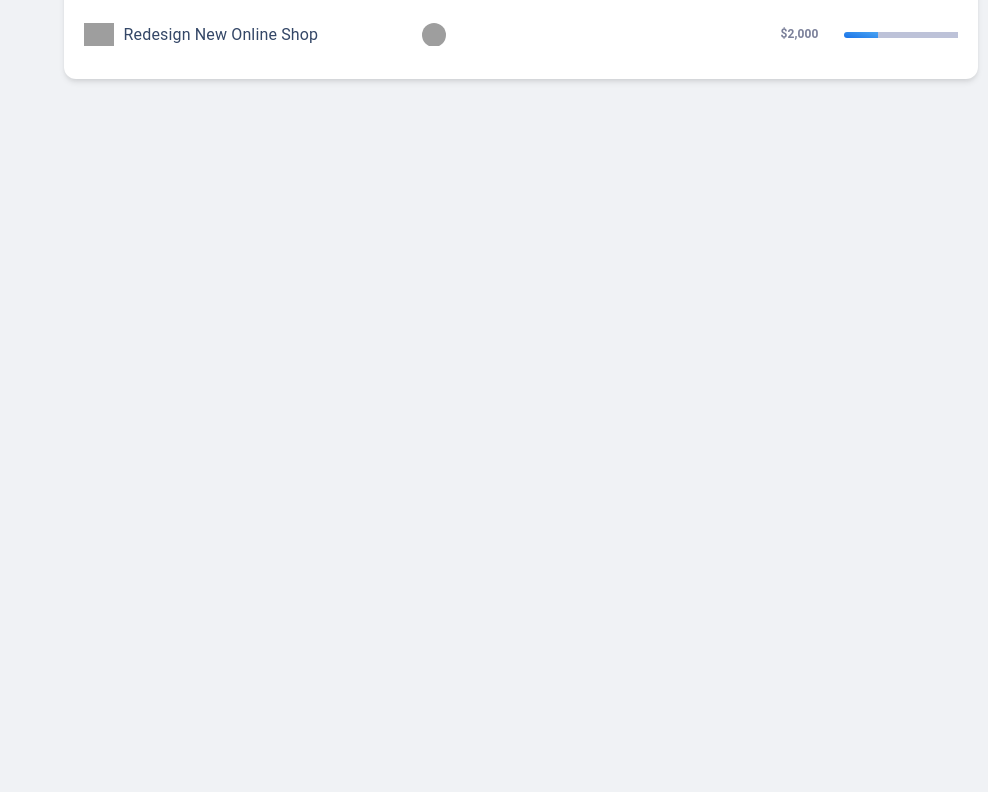
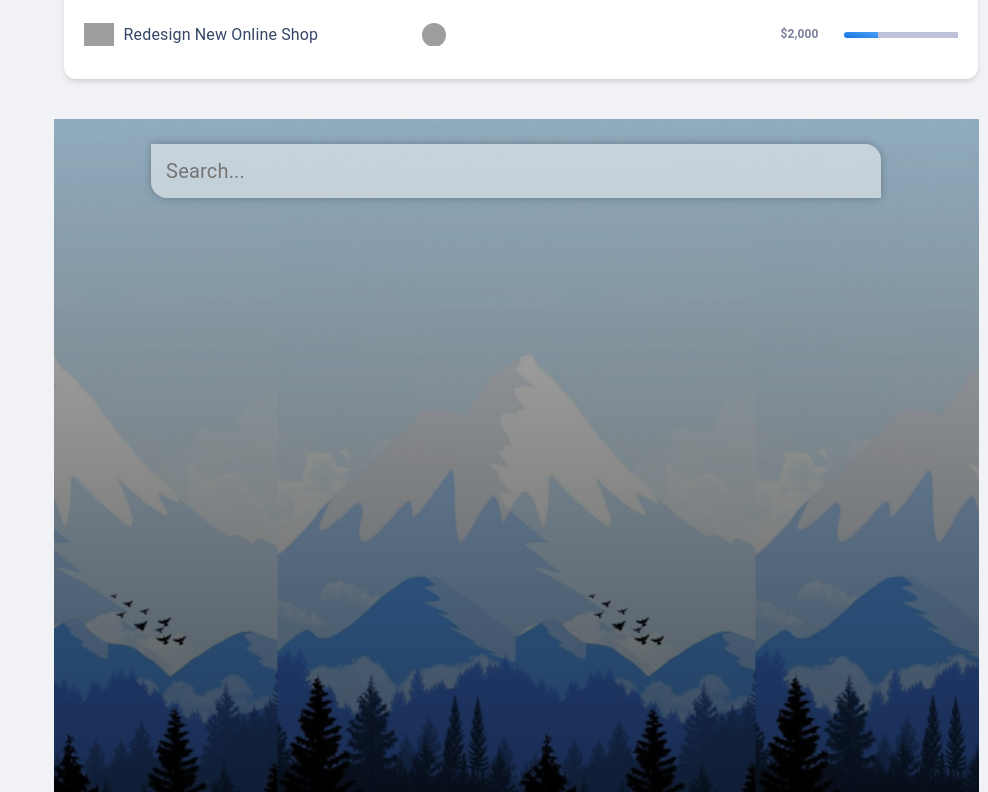
Before and after one commit to shayan-hamidi/nodin-dashboard-vue, a Vue app: page / in a window 1280 px wide. Shown: the part 1228-2020 px from the top of the page, without its empty margins (292-1280 px from the left). Before the commit the page ends 1347 px from the top, so only its background shows below. Built offline with nearby package versions, Linux system fonts and the light colour scheme; grey boxes are pictures that could not be loaded.

Commit message:
add weather detector

```diff
--- a/src/App.vue
+++ b/src/App.vue
@@ -6,6 +6,7 @@
       <DashboardDetails />
       <DashboardStatistics />
       <DashboardTableOverViews />
+      <DashboardWeatherCheck />
     </div>
   </div>
 </template>
@@ -16,6 +17,7 @@ import DashboardDetails from "./components/DashboardDetails/DashboardDetails.vue
 import DashboardStatistics from "./components/DashboardStatistics/DashboardStatistics.vue";
 import DashboardTableOverViews from "./components/DashboardTableOverViews/DashboardTableOverViews.vue";
 import DashboardNav from "./components/DashboardNav/DashboardNav.vue";
+import DashboardWeatherCheck from "./components/DashboardWeatherCheck/DashboardWeatherCheck.vue";
 export default {
   name: "App",
   components: {
@@ -24,6 +26,7 @@ export default {
     DashboardStatistics,
     DashboardTableOverViews,
     DashboardNav,
+    DashboardWeatherCheck,
   },
 };
 </script>
--- /dev/null
+++ b/src/components/DashboardWeatherCheck/DashboardWeatherCheck.vue
@@ -0,0 +1,174 @@
+<template>
+  <div
+    id="app"
+    :class="
+      typeof weather.main != 'undefined' && weather.main.temp > 16 ? 'warm' : ''
+    "
+  >
+    <main>
+      <div class="search-box">
+        <input
+          type="text"
+          class="search-bar"
+          placeholder="Search..."
+          v-model="query"
+          @keypress="fetchWeather"
+        />
+      </div>
+      <div class="weather-wrap" v-if="typeof weather.main != 'undefined'">
+        <div class="location-box">
+          <div class="location">
+            {{ weather.name }},{{ weather.sys.country }}
+          </div>
+          <div class="date">{{ dateBuilder() }}</div>
+        </div>
+        <div class="weather-box">
+          <div class="temp">{{ Math.round(weather.main.temp) }}°C</div>
+          <div class="weather">{{ weather.weather[0].main }}</div>
+        </div>
+      </div>
+    </main>
+  </div>
+</template>
+<script>
+export default {
+  name: "DashboardWeatherCheck",
+  data() {
+    return {
+      api_key: "27933427b7ac04a1c5d9758c3de4f230",
+      url_base: "https://api.openweathermap.org/data/2.5/",
+      query: "",
+      weather: {},
+    };
+  },
+  methods: {
+    fetchWeather(e) {
+      if (e.key == "Enter") {
+        fetch(
+          `${this.url_base}weather?q=${this.query}&units=metric&APPID=${this.api_key}`
+        )
+          .then((res) => {
+            return res.json();
+          })
+          .then(this.setResults);
+      }
+    },
+    setResults(results) {
+      this.weather = results;
+    },
+    dateBuilder() {
+      let d = new Date();
+      let months = [
+        "JAN",
+        "FEB",
+        "MAR",
+        "APR",
+        "MAY",
+        "JUN",
+        "JUL",
+        "AUG",
+        "SEP",
+        "OCT",
+        "NOV",
+        "DEC",
+      ];
+      let days = [
+        "Saturday",
+        "Sunday",
+        "Monday",
+        "Tuesday",
+        "Wednesday",
+        "Thursday",
+        "Friday",
+      ];
+
+      let day = days[d.getDay()];
+      let date = d.getDate();
+      let month = months[d.getMonth()];
+      let year = d.getFullYear();
+      return `${day} ${date} ${month} ${year}`;
+    },
+  },
+};
+</script>
+<style>
+#app {
+  background-image: url("../../assets/cold-bg.jpg");
+  background-position: bottom;
+  background-size: contain;
+  width: 99%;
+}
+#app.warm {
+  background-image: url("../../assets/warm-bg.jpg");
+}
+main {
+  min-height: 100vh;
+  padding: 25px;
+  background-image: linear-gradient(
+    to bottom,
+    rgba(0, 0, 0, 0.25),
+    rgba(0, 0, 0, 0.75)
+  );
+}
+.search-box {
+  width: 100%;
+  margin-bottom: 30px;
+}
+.search-box .search-bar {
+  display: block;
+  margin: 0 auto;
+  width: 80%;
+  padding: 15px;
+  color: #313131;
+  font-size: 20px;
+  appearance: none;
+  border: none;
+  outline: none;
+  background: none;
+  background-color: rgba(255, 255, 255, 0.5);
+  border-radius: 0px 16px 0px 16px;
+  transition: 0.4s;
+  box-shadow: 0px 0px 8px rgba(0, 0, 0, 0.25);
+}
+.search-box .search-bar:focus {
+  background-color: rgba(255, 255, 255, 0.75);
+  box-shadow: 0px 0px 16px rgba(0, 0, 0, 0.25);
+  border-radius: 16px 0px 16px 0px;
+}
+.location-box .location {
+  color: #fff;
+  font-size: 32px;
+  font-weight: 500;
+  text-align: center;
+  text-shadow: 1px 3px rgba(0, 0, 0, 0.25);
+}
+.location-box .date {
+  color: #fff;
+  font-size: 20px;
+  font-weight: 300;
+  text-align: center;
+  font-style: italic;
+}
+.weather-box {
+  text-align: center;
+}
+.weather-box .temp {
+  display: inline-block;
+  padding: 10px 25px;
+  color: #fff;
+  font-size: 102px;
+  font-weight: 900;
+  text-shadow: 3px 6px rgba(0, 0, 0, 0.25);
+  background-color: rgba(255, 255, 255, 0.25);
+  border-radius: 16px;
+  margin: 30px 0px;
+  box-shadow: 3px 6px rgba(0, 0, 0, 0.25);
+}
+.weather-box .weather {
+  color: #fff;
+  font-size: 48px;
+  font-weight: 700;
+  font-style: italic;
+  text-shadow: 3px 6px rgba(0, 0, 0, 0.25);
+}
+</style>
```
Also changed, not shown: src/assets/cold-bg.jpg (added), src/assets/warm-bg.jpg (added).
